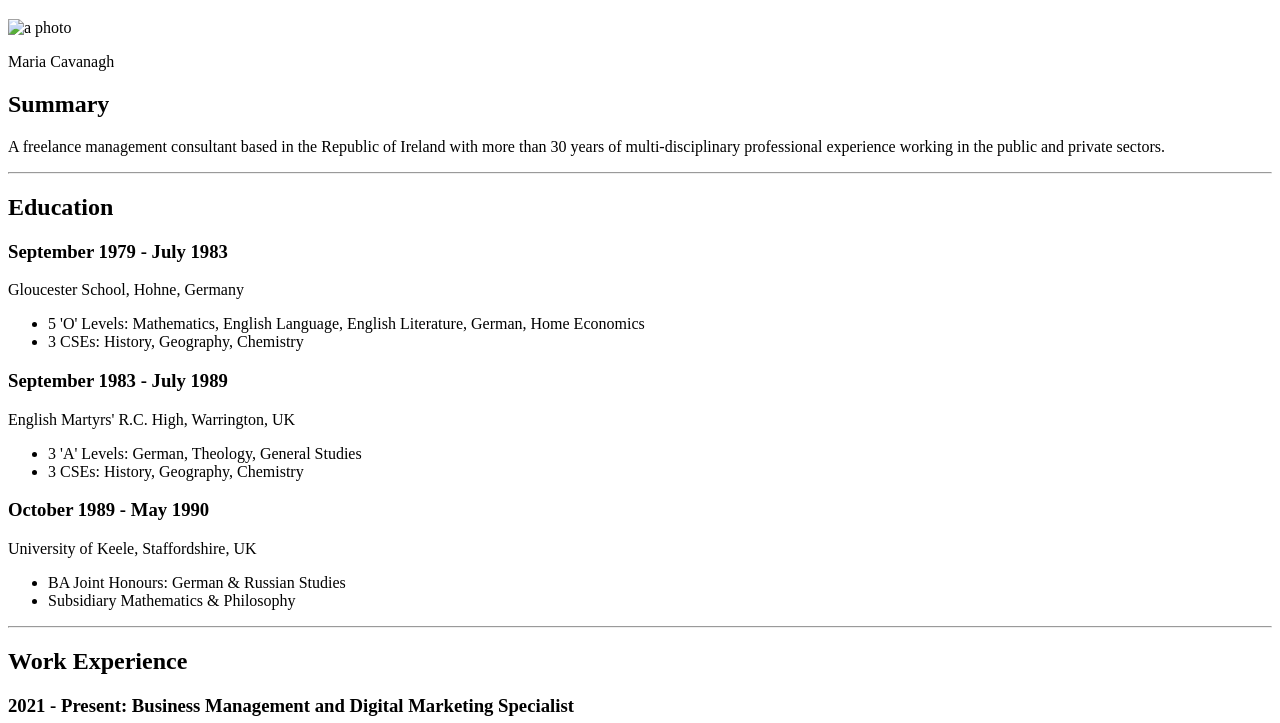
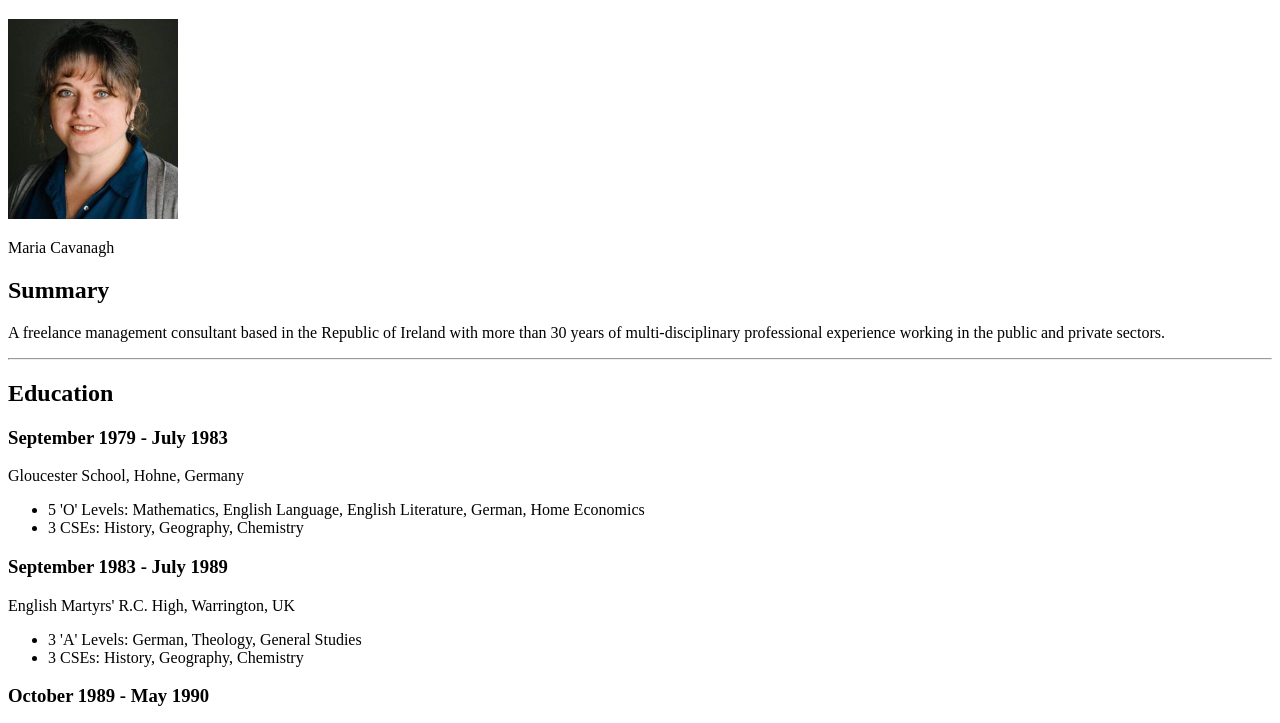
Before and after one commit to Telepatheticie/capstone-1, a plain HTML site: page index.html in a window 1280 px wide. Shown: the part 61-784 px from the top of the page. Drawn offline with Linux system fonts and the light colour scheme.

Commit message:
Update index.html

```diff
--- a/index.html
+++ b/index.html
@@ -7,7 +7,7 @@
 </head>
 <body>
     <h1>Resume</h1>
-    <img src= "assets/images/cavanaghm.jpeg" alt="a photo" height="200"/>
+    <img src= "assets/images/cavanaghm.jpg" alt="a photo" height="200"/>
     <p>Maria Cavanagh</p>
 
     <h2>Summary</h2>
```
